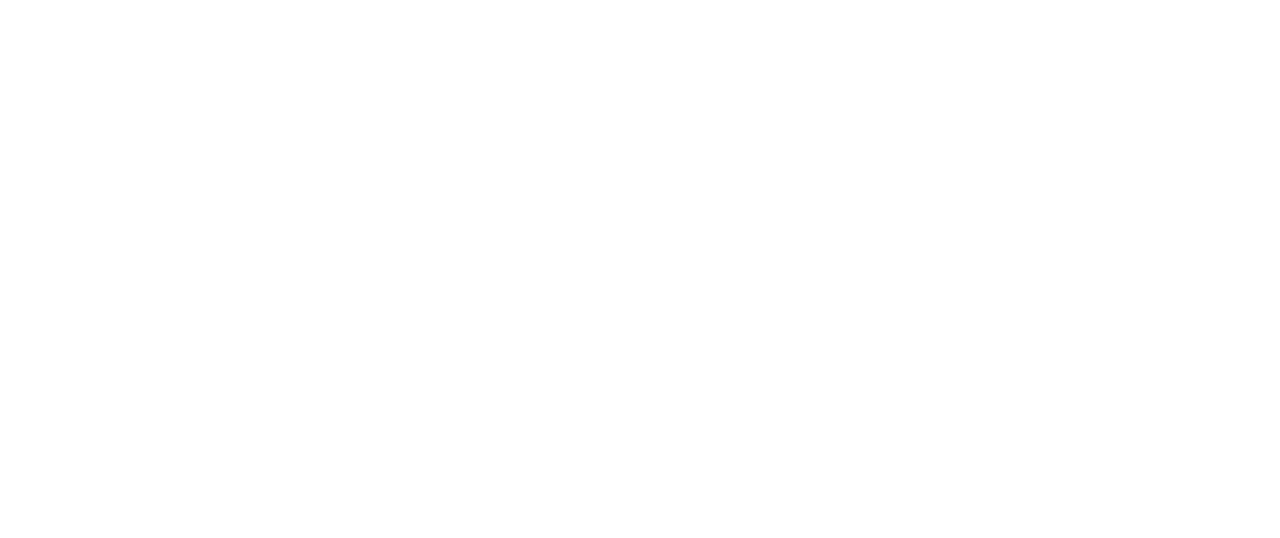
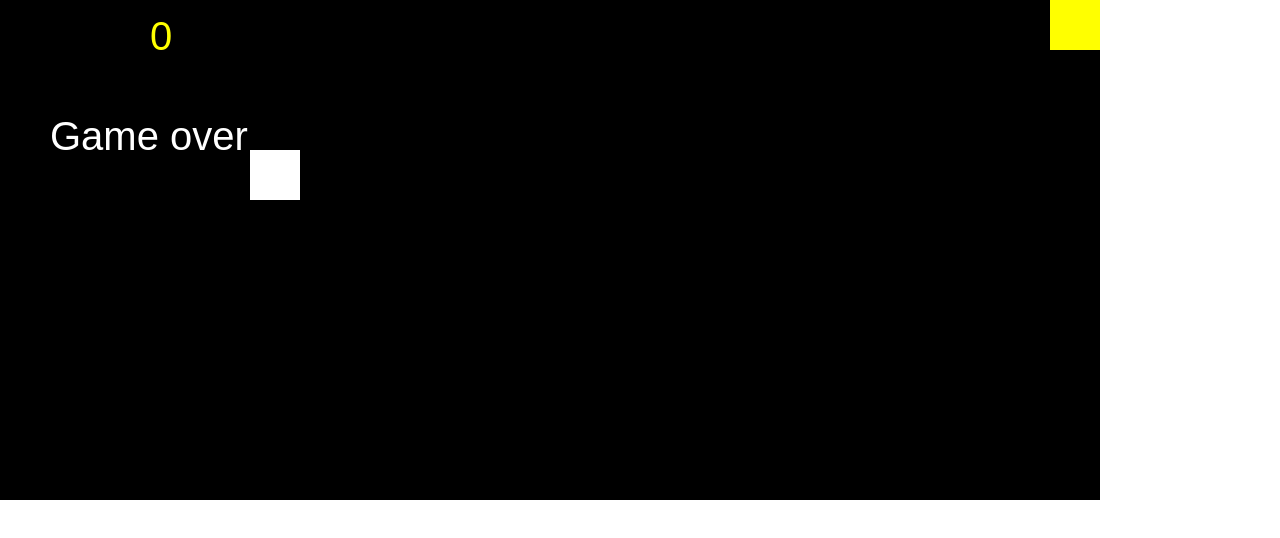
Before and after one commit to Patelpankaj1947/js, a plain HTML site: page index.html in a window 1280 px wide. Drawn offline with Linux system fonts and the light colour scheme.

Commit message:
snake game

```diff
--- a/index.html
+++ b/index.html
@@ -1,60 +1,20 @@
-<!DOCTYPE html>
+ <!DOCTYPE html>
 <html lang="en">
 <head>
     <meta charset="UTF-8">
     <meta name="viewport" content="width=device-width, initial-scale=1.0">
     <title>Document</title>
+    <style>
+        *{
+            margin: 0;
+        }
+        canvas{
+            background-color: black;
+        }
+    </style>
 </head>
 <body>
-    <script>
-       // setTimeout(()=>{
-          //  console.log("hello");
-
-        //},30000)
-
-       /* setInterval(()=>{
-            console.log("hiii");
-
-        },33)*/
-
-
-        /*for(let  i= 1;1<5;i++){
-            setTimeout(()=>{
-                console.log(i);
-
-            },1000*i)
-        }*/
-
-        // a=5
-        // console.log(this.a);
-
-        // a=5
-        // let obj={
-        //     a:10,
-        //     sum:()=>{
-        //         console.log(this.a);
-
-        //     },
-
-        // }
-        // obj.sum()        -
-
-//         let arr =[1,2,3,4,5]
-//         Array.prototype.mymap=function(callback){
-//             let res=[]
-//             for(i=0;i<this.length++){
-//             if(callback(this[i],i))
-//             }
-//           return  res
-//         }
-//         let data=arr.mymap((a,b,c)=>{
-//             return c
-//         }
-
-
-//         )
-// =
-
-    </script>
+    <canvas height="500px" width="1100px"></canvas>
+    <script src="index.js"></script>
 </body>
 </html>
--- a/index.js
+++ b/index.js
@@ -1,32 +1,236 @@
- // https://api.tvmaze.com/search/shows?q=${searchText}`
+ // let canvas = document.querySelector('canvas');
+// let ctx = canvas.getContext('2d');
+
+// let boardHeight = 600;
+// let boardWidth = 1000;
+// let square = 50;
+
+// let snakeCells = [[0,0]];
+
+// let direction = 'right';
+
+// let gameOver = false;
+
+// let foodCell = generateRandomCell();
+
+// let score = 0;
+
+// document.addEventListener('keydown', function(event) {
+//   if (event.key === 'ArrowLeft') {
+//     direction = 'left';
+//   } else if (event.key === 'ArrowDown') {
+//     direction = 'down';
+//   } else if (event.key === 'ArrowRight') {
+//     direction = 'right';
+//   } else {
+//     direction = 'up';
+//   }
+// })
+
+// let intervalId = setInterval(function() {
+//   update();
+//   draw();
+// }, 100);
+
+// function update() {
+//   let headX = snakeCells[snakeCells.length - 1][0];
+//   let headY = snakeCells[snakeCells.length - 1][1];
+
+//   let newX;
+//   let newY;
+
+//   if (direction === 'right') {
+//     newX = headX + square;
+//     newY = headY;
+
+//     if (newX === boardWidth) {
+//       gameOver = true;
+//     }
+
+//   } else if (direction === 'left') {
+//     newX = headX - square;
+//     newY = headY;
+
+//     if (newX < 0) {
+//       gameOver = true;
+//     }
+
+//   } else if (direction === 'up') {
+//     newX = headX;
+//     newY = headY - square;
+
+//     if (newY < 0) {
+//       gameOver = true;
+//     }
+
+//   } else {
+//     newX = headX;
+//     newY = headY + square;
+
+//     if (newY === boardHeight) {
+//       gameOver = true;
+//     }
+//   }
+
+//   snakeCells.push([newX, newY]);
+
+//   if (foodCell[0] === headX && foodCell[1] === headY) {
+//     foodCell = generateRandomCell();
+//     score += 1;
+//   } else {
+//     snakeCells.shift();
+//   }
+// }
+
+// function draw() {
+
+//   if (gameOver === true) {
+//     clearInterval(intervalId);
+//     ctx.fillStyle = 'red';
+//     ctx.font = '40px sans-serif';
+//     ctx.fillText('Game over', 50, 150);
+//     return;
+//   }
+
+//   ctx.clearRect(0, 0, boardWidth, boardHeight);
+//   for (let cell of snakeCells) {
+//     ctx.fillStyle = 'yellow';
+//     ctx.fillRect(cell[0], cell[1], square, square);
+//     ctx.fillStyle = 'red';
+//     ctx.strokeRect(cell[0], cell[1], square, square);
+//   }
+
+//   ctx.fillStyle = 'red';
+//   ctx.fillRect(foodCell[0], foodCell[1], square, square);
+//   ctx.fillStyle = 'yellow';
+
+//   // draw score
+//   ctx.fillStyle = 'white';
+//   ctx.font = '20px sans-serif';
+//   ctx.fillText(`Score: ${score}`, 50, 50);
+// }
 
 
 
 
-let btn=   document.querySelector("button")
-let inp=   document.querySelector("input")
-btn.addEventListener("click",()=>{
-    let searchText=inp.value
-fetch(`https://api.tvmaze.com/search/shows?q=${searchText}`).
-then((data)=>{
-    return data.json()
+  let canvas=   document.querySelector('canvas')
+    let pen=    canvas.getContext("2d")
 
-}).then((res)=>{
-    console.log(res);
-    show(res)
+    let snakeCells=[[0,0]]
+    let cell=50
+    let direction="right"
+    let gameOver=false
+   let score=0
+let random=generateRandomCell()
 
-})
 
-})
+    let id=   setInterval(()=>{
+      draw()
+      update()
+
+    },100)
+       document.addEventListener("keydown",(e)=>{
+        // console.log("helllo");
+        // console.log(e);
+        if(e.key=="ArrowUp"){
+          direction='up'
+        }else if(e.key=='ArrowDown'){
+          direction='down'
+        }else if(e.key=='ArrowLeft'){
+          direction='left'
+        }else{
+          direction='right'
+        }
+
+       })
+    function draw(){
+      if(gameOver==true){
+        clearInterval(id)
+
+       pen.font = '40px sans-serif';
+           pen.fillText('Game over', 50, 150);
+        return
+      }
+      pen.clearRect(0,0,1100,500)
+        for(let i of snakeCells){
+
+              pen.fillStyle="yellow"
+            pen.fillRect(i[0],i[1],cell,cell)
+        }
+
+        pen.font = '40px sans-serif';
+        pen.fillText(`${score}`,150,50);
+               pen.fillStyle="white"
+        pen.fillRect(random[0],random[1],cell,cell)
+    }
+
+    function update(){
+     let headX=   snakeCells[snakeCells.length-1][0]
+        let headY=  snakeCells[snakeCells.length-1][1]
+
+         let newX
+            let newY
+            if(direction=='right'){
+              newX=headX+cell
+              newY=headY
+              if(newX==1100){
+                gameOver=true
+              }
+            }
+            else if( direction=="left"){
+              newX=headX-cell
+              newY=headY
+              if(newX<0){
+                gameOver=true
+              }
+            }
+            else if(direction=='up'){
+              newX=headX
+              newY=headY-cell
+              if(newY<0){
+                gameOver=true
+              }
+
+            }else{
+              newX=headX
+              newY=headY+cell
+              if(newY==500){
+                gameOver=true
+              }
+            }
+
+            snakeCells.push([newX,newY])
+
+            if(newX==random[0] && newY== random[1]){
+              random=generateRandomCell()
+              score+=1
+            }
+            else{
+              snakeCells.shift()
+
+            }
 
 
 
 
-function show(res){
-   let img=  document.querySelector("img")
-//    console.log(res[0].show.image.medium);
-  let link=   res[0].show.image.medium
-img.setAttribute("src",link)
+
+    }
+
+    function generateRandomCell() {
+  return [
+    Math.round((Math.random()*(1050))/cell)*cell,
+    Math.round((Math.random()*(450))/cell)*cell
+  ]
+}
+
+console.log(generateRandomCell());
 
 
-}
+
+
+
+
+
+
+
+        //  console.log( Math.floor(Math.random()*500)   );
```
